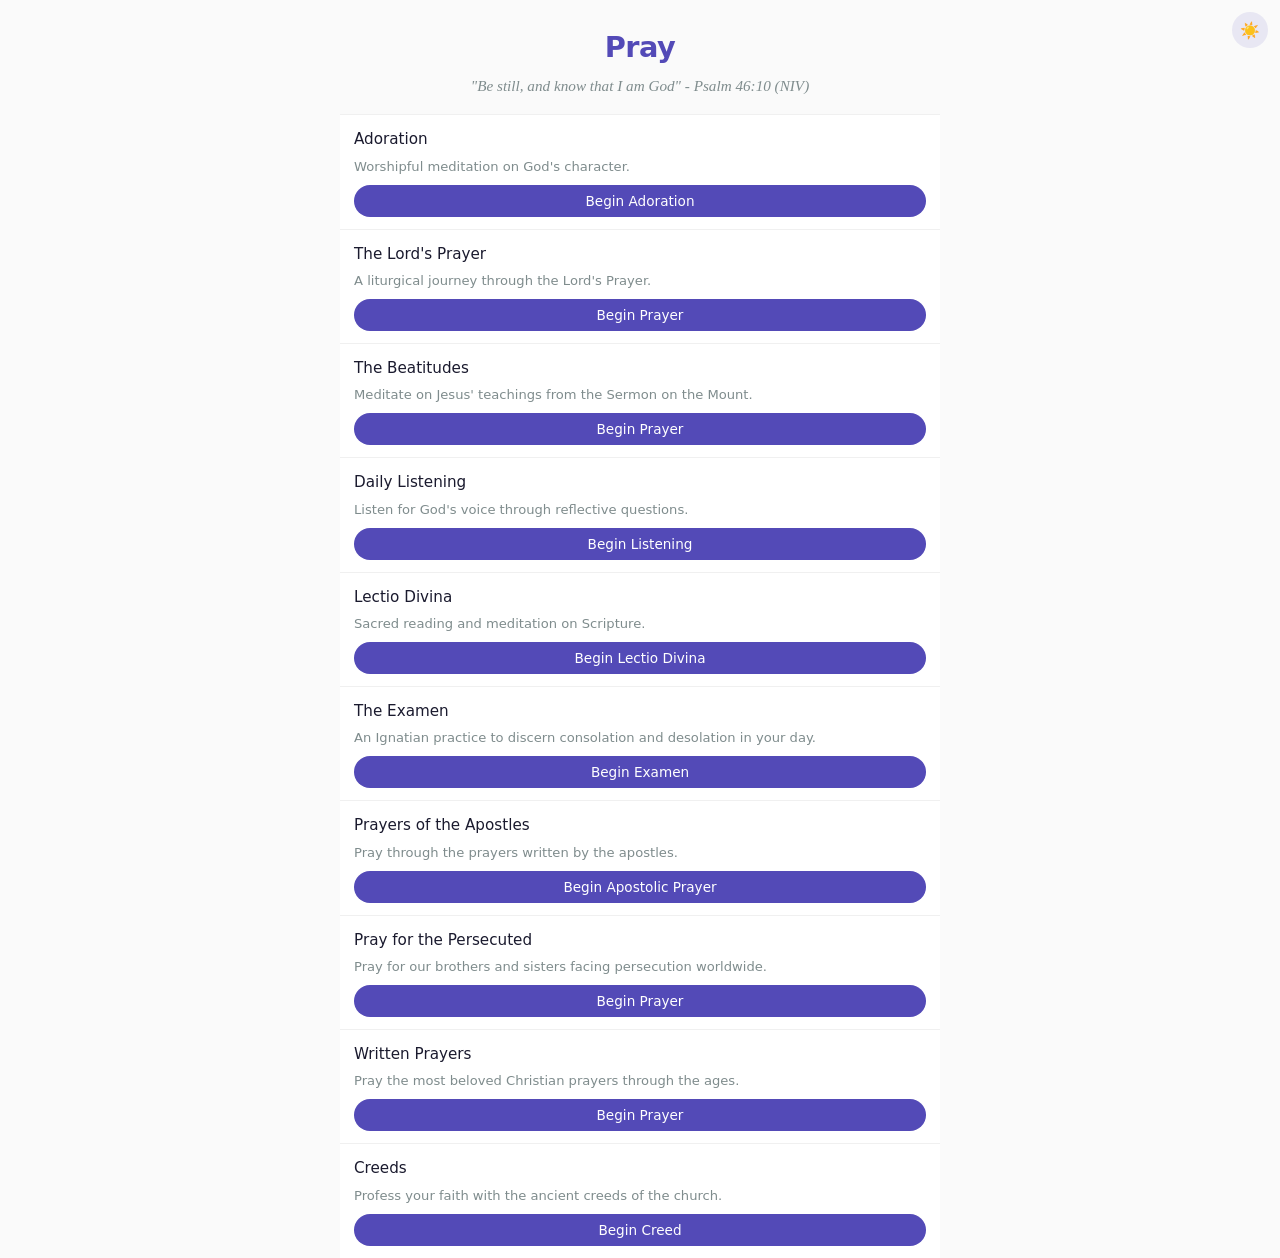
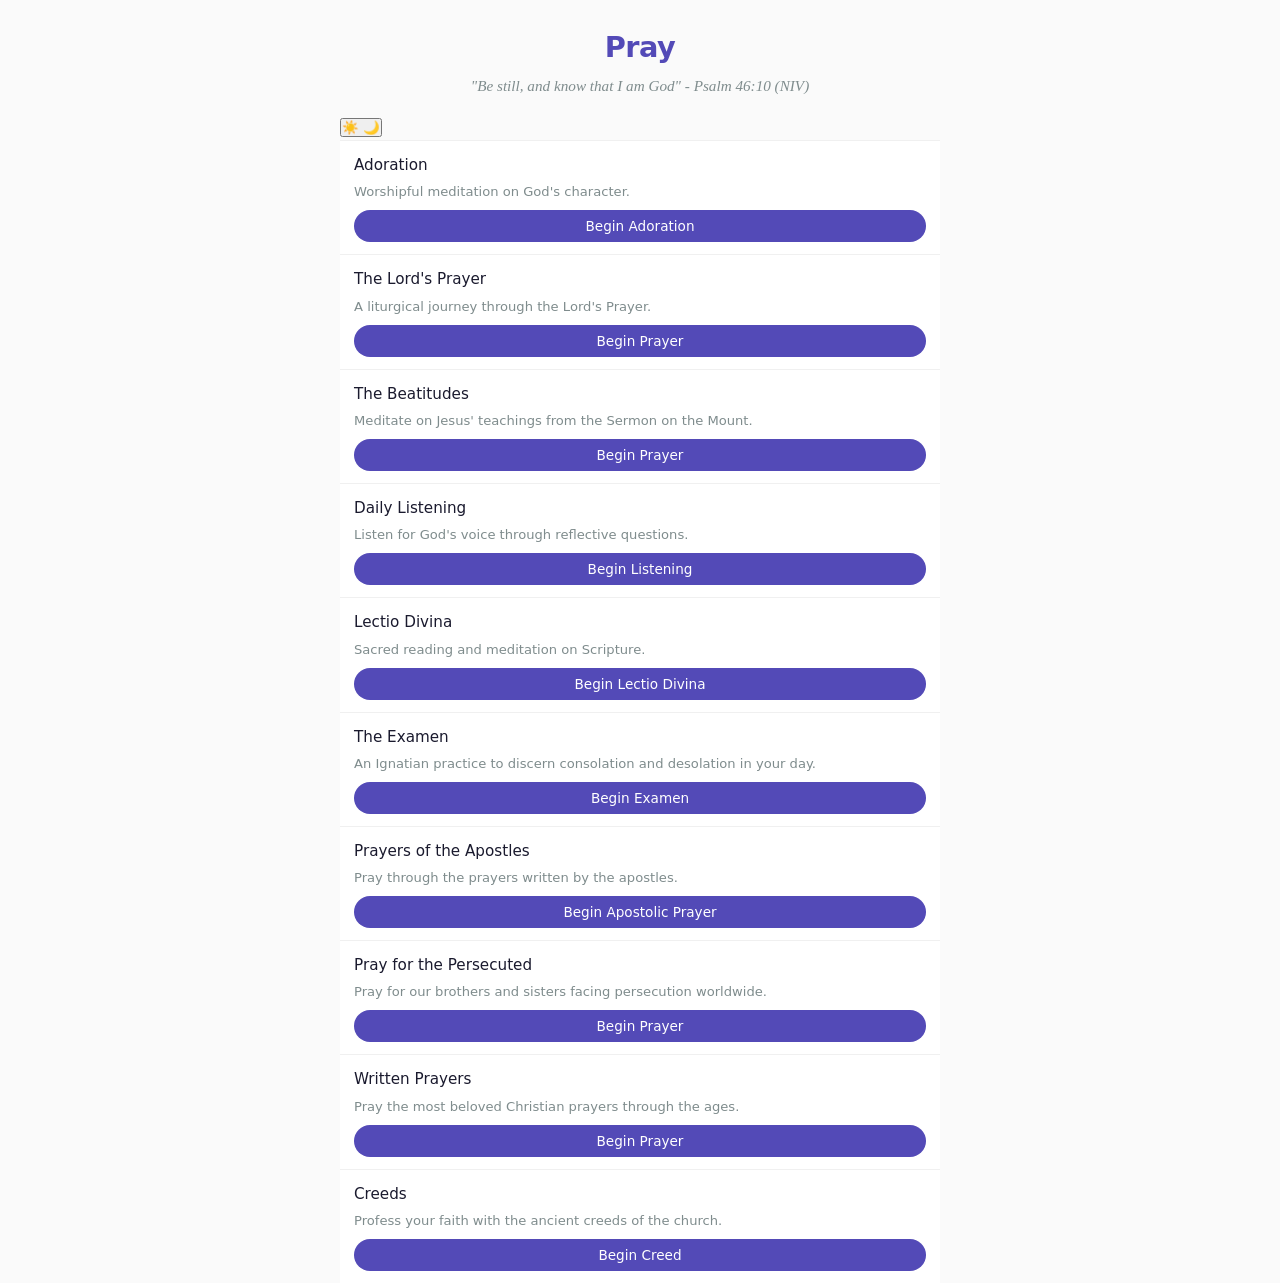

dark mode switcher

--- a/styles.css
+++ b/styles.css
@@ -1397,61 +1397,63 @@ body.dark-mode .memory-verse-index-item:focus {
     border-color: var(--accent);
 }
 
-/* --- Dark Mode Toggle --- */
-.dark-mode-toggle {
-    position: fixed;
-    top: 12px;
-    right: 12px;
-    width: 36px;
-    height: 36px;
-    border-radius: 50%;
-    border: none;
-    background: rgba(83, 74, 183, 0.1);
-    color: #534AB7;
-    font-size: 1em;
-    cursor: pointer;
-    box-shadow: none;
-    transition: background var(--transition-fast);
-    z-index: 1000;
+/* --- Appearance Toggle Row --- */
+.appearance-row {
     display: flex;
     align-items: center;
-    justify-content: center;
+    gap: 10px;
+    padding: 16px;
+    margin-top: 8px;
 }
 
-.dark-mode-toggle:hover {
-    background: rgba(83, 74, 183, 0.18);
-    transform: none;
-    box-shadow: none;
+.appearance-icon {
+    width: 18px;
+    height: 18px;
+    color: var(--text-secondary);
+    flex-shrink: 0;
 }
 
-body.dark-mode .dark-mode-toggle {
-    background: rgba(143, 163, 255, 0.12);
-    color: var(--accent);
+.appearance-label {
+    font-size: 0.85em;
+    color: var(--text-secondary);
+    margin-right: auto;
 }
 
-body.dark-mode .dark-mode-toggle:hover {
-    background: rgba(143, 163, 255, 0.22);
+.toggle-track {
+    position: relative;
+    width: 44px;
+    height: 24px;
+    border-radius: 12px;
+    border: none;
+    background: var(--border-card);
+    cursor: pointer;
+    padding: 0;
+    transition: background 0.3s ease;
+    flex-shrink: 0;
 }
 
-.dark-mode-toggle .sun-icon,
-.dark-mode-toggle .moon-icon {
+.toggle-thumb {
     position: absolute;
-    transition: opacity var(--transition-normal), transform var(--transition-normal);
+    top: 2px;
+    left: 2px;
+    width: 20px;
+    height: 20px;
+    border-radius: 50%;
+    background: #ffffff;
+    box-shadow: 0 1px 3px rgba(0, 0, 0, 0.15);
+    transition: transform 0.3s ease;
 }
 
-.dark-mode-toggle .moon-icon {
-    opacity: 0;
-    transform: rotate(-90deg);
+body.dark-mode .toggle-track {
+    background: var(--accent);
 }
 
-body.dark-mode .dark-mode-toggle .sun-icon {
-    opacity: 0;
-    transform: rotate(90deg);
+body.dark-mode .toggle-thumb {
+    transform: translateX(20px);
 }
 
-body.dark-mode .dark-mode-toggle .moon-icon {
-    opacity: 1;
-    transform: rotate(0deg);
+body.dark-mode .appearance-icon {
+    color: var(--accent);
 }
 
 /* --- Dark Mode — Grouped Overrides --- */
@@ -1522,14 +1524,6 @@ body.dark-mode strong {
     .prayer-tab {
         font-size: 0.82em;
         padding: 7px 14px;
-    }
-
-    .dark-mode-toggle {
-        top: 10px;
-        right: 10px;
-        width: 34px;
-        height: 34px;
-        font-size: 0.9em;
     }
 
     .apostolic-prayer-section {
